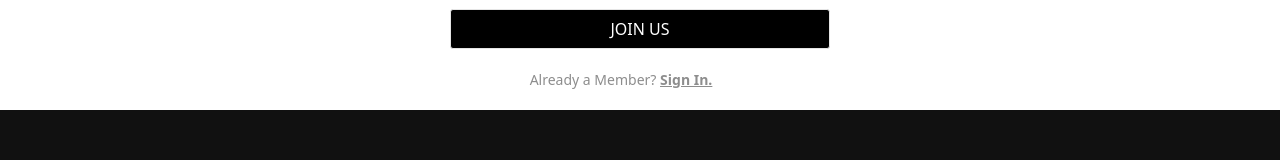
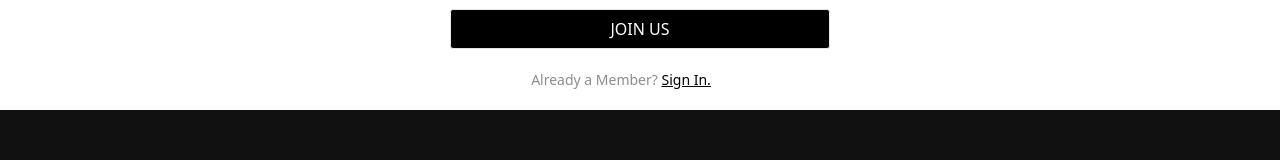
Before and after one commit to jahanshah2/Figma-Template-Hackathone, a Next.js app: page /join-us in a window 1280 px wide. Shown: the part 921-1081 px from the top of the page. Built offline with nearby package versions, Linux system fonts and the light colour scheme; grey boxes are pictures that could not be loaded.

Commit message:
minner change

```diff
--- a/app/join-us/page.tsx
+++ b/app/join-us/page.tsx
@@ -88,7 +88,7 @@ export default function JoinUs() {
         <p className="mt-[20px] text-[14px] w-[90%] md:mt-[20px] md:text-[14px] md:w-[90%]">
           Already a Member?{" "}
           <a href="">
-            <b className="underline">Sign In.</b>
+            <b className="underline text-black font-[500]">Sign In.</b>
           </a>
         </p>
       </div>
```
